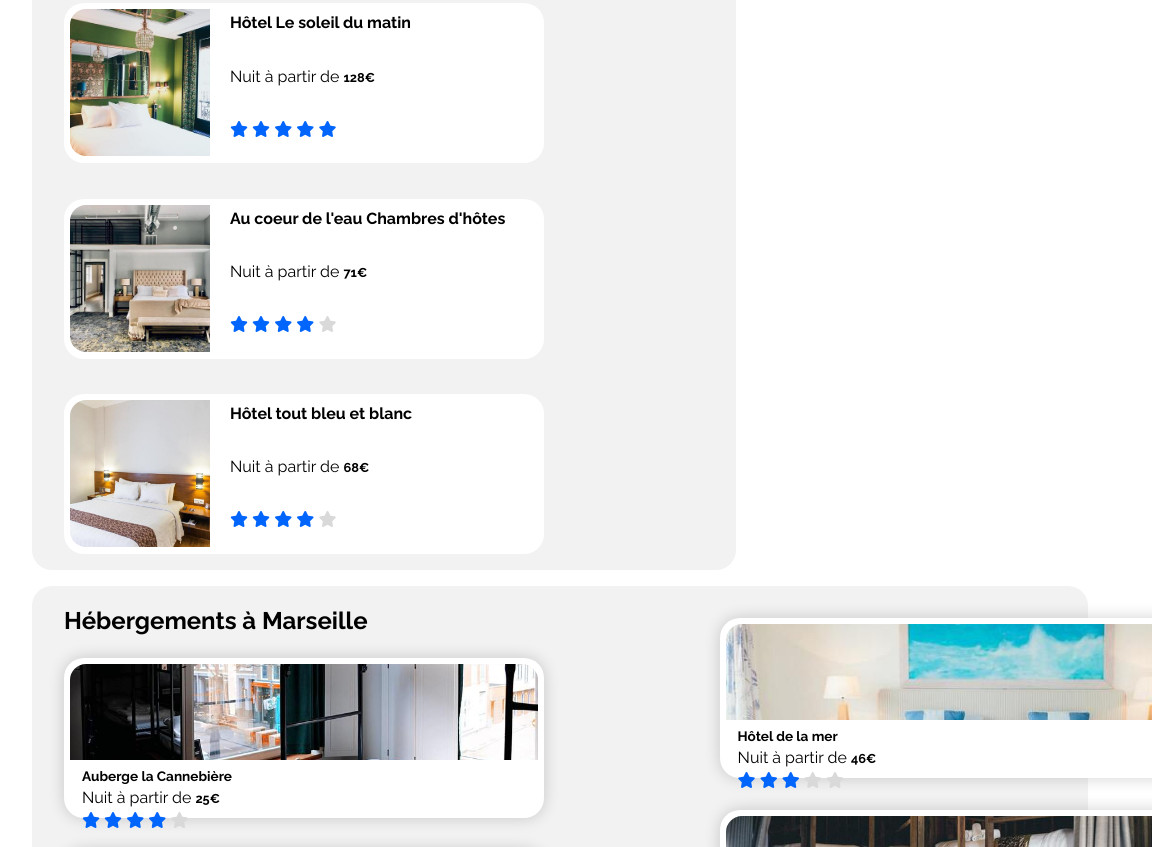
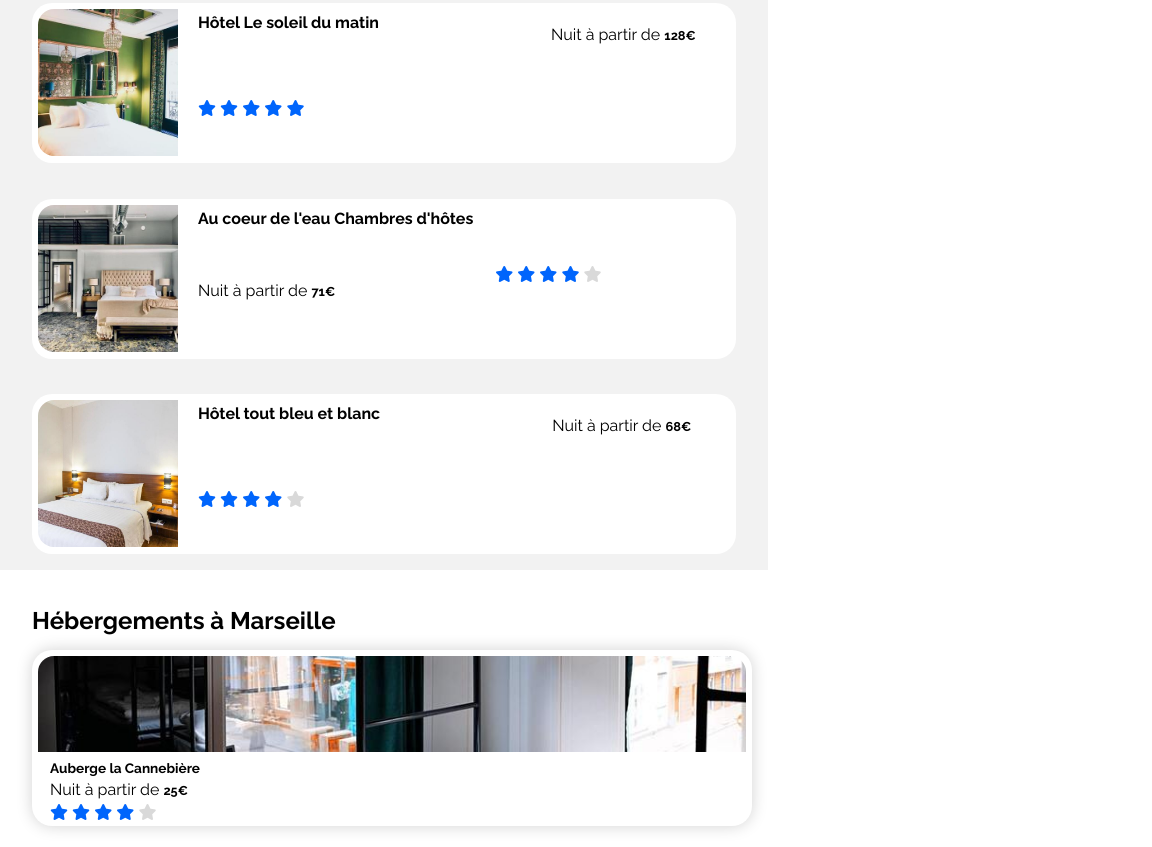
Before and after one commit to Wormav/Reservia, a website: page Index.html in a window 768 px wide. Shown: the part 664-1511 px from the top of the page, 1152 px wide, since content can reach past the window. Drawn offline with Linux system fonts and the light colour scheme.

Commit message:
Maj media queries

```diff
--- a/sass/layout/_header.scss
+++ b/sass/layout/_header.scss
@@ -43,21 +43,3 @@ a {
   color: $blue;
   font-weight: 600;
 }
-
-//*** media ***//
-
-@media screen and (min-width: 600px){
-  .header {
-    grid-template-columns: auto 1fr auto auto;
-    grid-template-areas: "logo none navbar Singnup ";
-  }
-
-  .headerNavLink[data-active=true] {
-    border-top: 3px solid $blue
-  }
-
-  .headerNavLink:hover {
-    border-top: 3px solid $blue
-  }
-
-}
--- a/sass/layout/_media.scss
+++ b/sass/layout/_media.scss
@@ -1,3 +1,25 @@
+//***** Navbar min screen *****//
+
+
+
+@media screen and (min-width: 600px){
+  .header {
+    grid-template-columns: auto 1fr auto auto;
+    grid-template-areas: "logo none navbar Singnup ";
+  }
+
+  .headerNavLink[data-active=true] {
+    border-top: 3px solid $blue
+  }
+
+  .headerNavLink:hover {
+    border-top: 3px solid $blue
+  }
+
+}
+
+
+
 //***** STANDAR VERSION *****//
 
 @media (max-width: 1621px){
@@ -107,6 +129,10 @@
 
     }
 
+    .hostingPopularHeader{
+        margin-right: 30rem;
+    }
+
     .hostingPopularElement {
         height: 10rem;
         width: 30rem;
@@ -114,23 +140,83 @@
 
     .hostingMain {
         flex-direction: column;
-        flex-wrap: wrap;
-        width: 66rem;
+        width: auto;
+        height: 47rem;
         margin: 0;
     }
 
     .hostingMainHeader{
-        padding-bottom: 2rem;
+        padding-bottom: 0;
+        padding-right: 0;
 
     }
 
     .hostingMainElement {
-        margin-top: 2rem;
-         height: 10rem;
+         margin-top: 3.5rem;
+         margin-right: 0rem;
+         height: 11rem;
          width: 30rem;;
     }
 
     .hostingMainElementFigureImg {
         width: 30rem;
     }
+
+    .hostingMainshowMore {
+        margin-left: 25rem;
+    }
+
 }
+
+@media (max-width: 1149px){
+
+
+    .hostingPopularElement {
+        height: 10rem;
+        width: 20rem
+    }
+
+}
+
+
+@media (max-width:1126px) {
+    .main {
+        padding: 0;
+    }
+
+    .hostingPopular{
+        width: auto;
+        height: auto;
+        border-radius: 0;
+    }
+
+    .hostingPopularHeader{
+        margin-right: 0;
+    }
+
+
+    .hostingPopularElement{
+        width: 100rem;
+        margin-right: 2rem;
+    }
+
+    .hostingMain {
+        border-radius: 0;
+        width: auto;
+        height: auto;
+        background-color: white;
+    }
+
+    .hostingMainElement{
+        width: auto;
+        margin-right: 1rem;
+    }
+
+    .hostingMainElementFigureImg {
+        width: 50rem;
+    }
+
+    .hostingMainshowMore {
+        margin: 0;
+    }
+}
```
Also changed, not shown: style.css, 1 other file.
